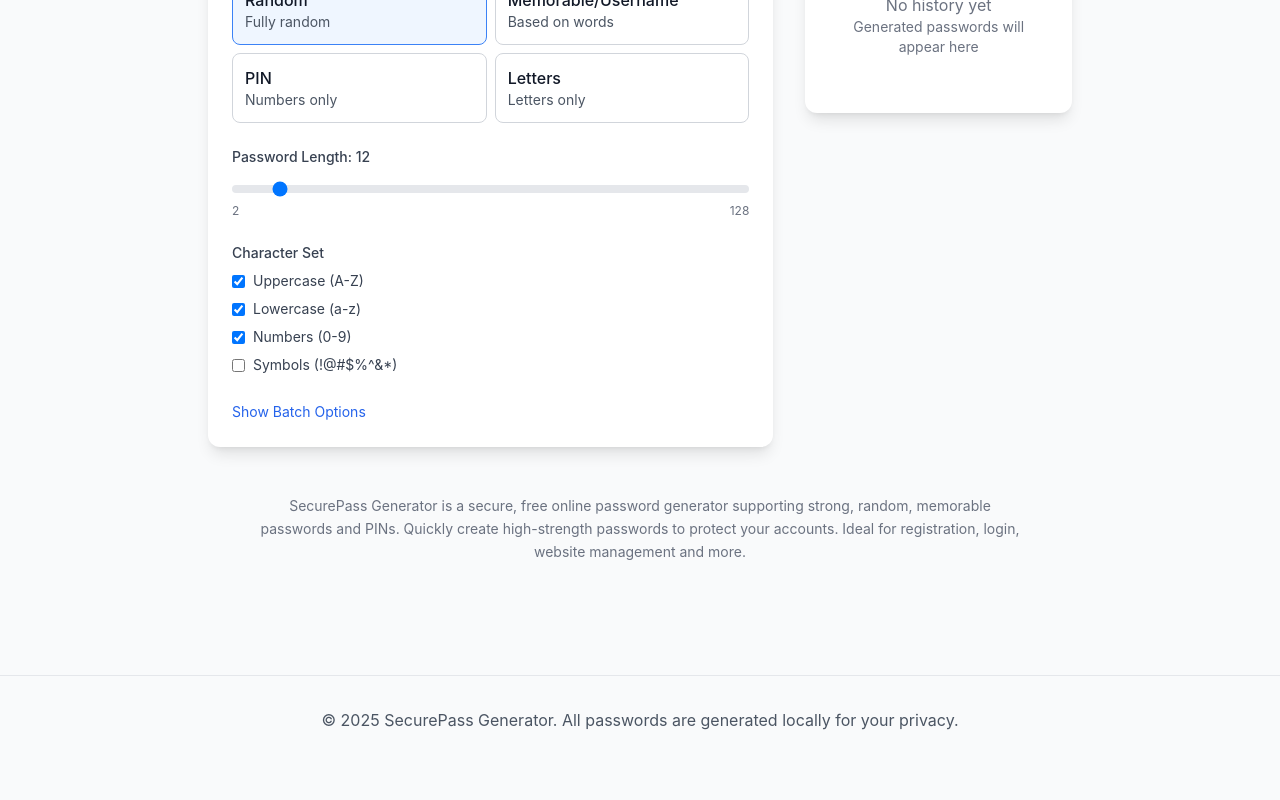
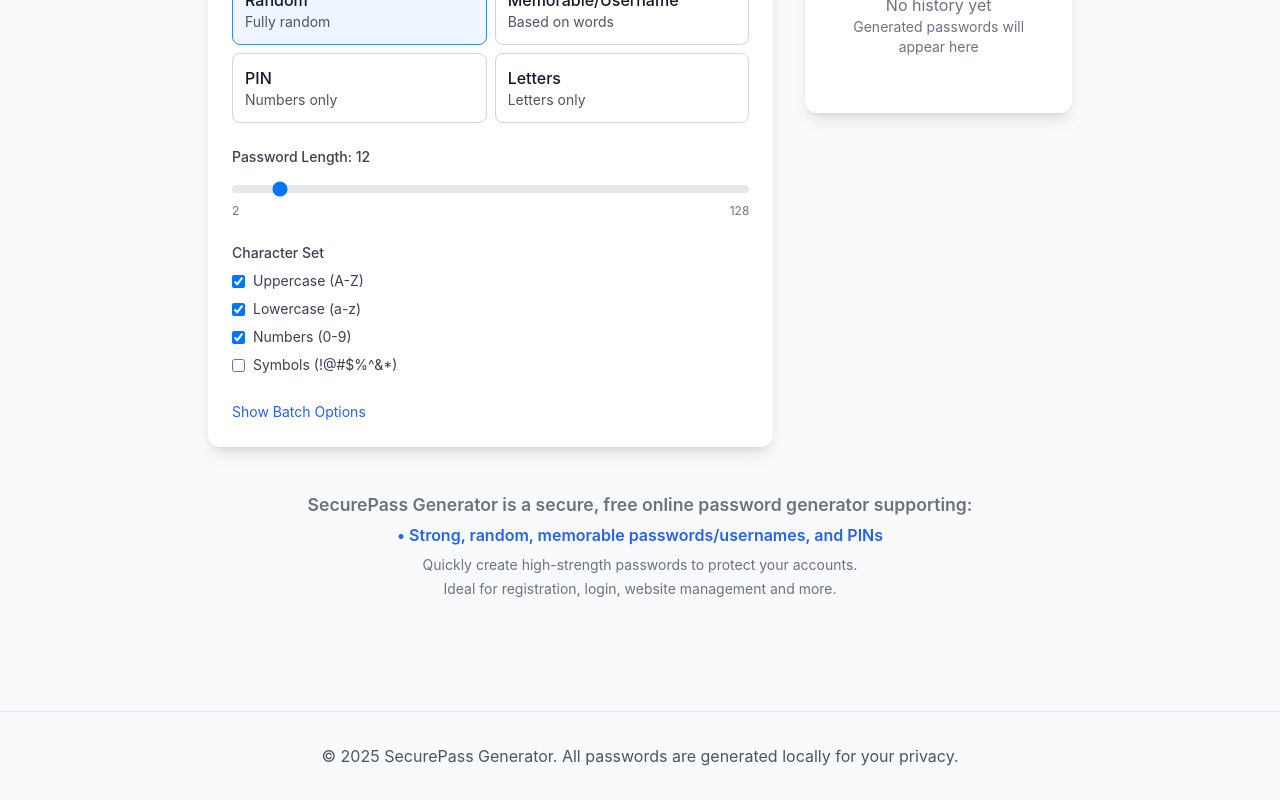
Before and after one commit to oliversu5251/passwd, a React (Vite) app: page / in a window 1280 px wide. Shown: the part 426-1226 px from the top of the page. Before the commit the page ends 1190 px from the top, so only its background shows below. Built offline with nearby package versions, Linux system fonts and the light colour scheme.

Commit message:
feat: update the web desc

```diff
--- a/src/App.tsx
+++ b/src/App.tsx
@@ -158,8 +158,20 @@
             </div>
           </div>
           {/* SEO说明区 */}
-          <section className="mt-12 mb-4 text-center text-sm text-gray-500 dark:text-gray-400 max-w-3xl mx-auto leading-relaxed">
-            {I18N.seoDesc[lang]}
+          <section className="mt-12 mb-4 text-center max-w-3xl mx-auto leading-relaxed">
+            {I18N.webDesc[lang].map((line, idx) => (
+              <p
+                key={idx}
+                className={
+                  idx === 1
+                    ? 'text-base font-semibold text-primary-600 dark:text-primary-400 my-2'
+                    : 'text-sm text-gray-500 dark:text-gray-400 my-1'
+                }
+                style={idx === 0 ? { fontSize: '1.1em', fontWeight: 600 } : {}}
+              >
+                {line}
+              </p>
+            ))}
           </section>
         </main>
         <footer className="mt-16 py-8 border-t border-gray-200 dark:border-gray-700">
--- a/src/i18n.ts
+++ b/src/i18n.ts
@@ -334,11 +334,31 @@
       ko: '빠르고 안전함',
     }
   },
-  seoDesc: {
-    zh: 'SecurePass Generator 是一个安全、免费的在线密码生成器，支持强密码、随机密码、易记密码、PIN码等多种类型，帮助您快速生成高强度安全密码，保护您的账户安全。适合注册、登录、网站管理等多场景使用。',
-    en: 'SecurePass Generator is a secure, free online password generator supporting strong, random, memorable passwords and PINs. Quickly create high-strength passwords to protect your accounts. Ideal for registration, login, website management and more.',
-    ja: 'SecurePass Generatorは、安全で無料のオンラインパスワード生成ツールです。強力なパスワード、ランダムパスワード、覚えやすいパスワード、PINなど多様なタイプに対応。アカウントの安全を守るためにご利用ください。',
-    ko: 'SecurePass Generator는 안전하고 무료인 온라인 비밀번호 생성기입니다. 강력한 비밀번호, 랜덤 비밀번호, 기억하기 쉬운 비밀번호, PIN 등 다양한 유형을 지원합니다. 계정 보안을 위해 빠르게 안전한 비밀번호를 생성하세요.',
+  webDesc: {
+    zh: [
+      'SecurePass Generator 是一个安全、免费的在线密码生成器，支持多种类型：',
+      '• 强密码、随机密码、易记密码/用户名、PIN码',
+      '帮助您快速生成高强度安全密码，保护您的账户安全。',
+      '适合注册、登录、网站管理等多场景使用。'
+    ],
+    en: [
+      'SecurePass Generator is a secure, free online password generator supporting:',
+      '• Strong, random, memorable passwords/usernames, and PINs',
+      'Quickly create high-strength passwords to protect your accounts.',
+      'Ideal for registration, login, website management and more.'
+    ],
+    ja: [
+      'SecurePass Generatorは、安全で無料のオンラインパスワード生成ツールです。',
+      '• 強力なパスワード、ランダムパスワード、覚えやすいパスワード/ユーザー名、PINなど多様なタイプに対応。',
+      'アカウントの安全を守るためにご利用ください。',
+      '登録、ログイン、サイト管理など様々なシーンで活躍します。'
+    ],
+    ko: [
+      'SecurePass Generator는 안전하고 무료인 온라인 비밀번호 생성기입니다.',
+      '• 강력한 비밀번호, 랜덤 비밀번호, 기억하기 쉬운 비밀번호/사용자명, PIN 등 다양한 유형 지원',
+      '계정 보안을 위해 빠르고 안전한 비밀번호를 생성하세요.',
+      '회원가입, 로그인, 사이트 관리 등 다양한 상황에 적합합니다.'
+    ]
   },
   username: {
     label: {
```
Also changed, not shown: 7 other files (tests, documents, lock files or other folders).
